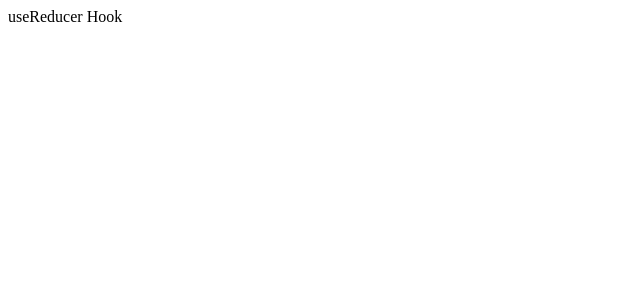
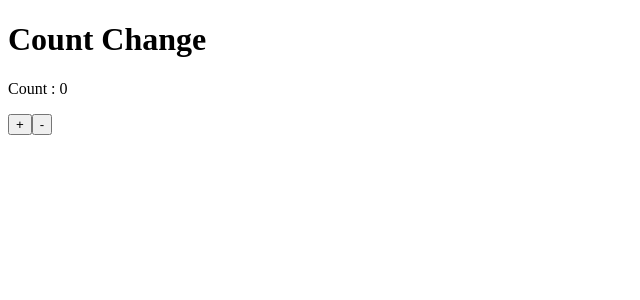
Before and after one commit to atul7970/React-TypeScript, a React (Vite) app: page / in a window 1280 px wide. Shown: the top 300 px of the page, without its empty margins (0-640 px from the left). Built offline with nearby package versions, Linux system fonts and the light colour scheme.

Commit message:
useReducer hook

```diff
--- a/src/App.tsx
+++ b/src/App.tsx
@@ -4,6 +4,8 @@
 //   name: string;
 //   age: number;
 // }
+
+import { useReducer } from "react";
 
 // function App() {
 //   const [user, setUser] = useState<Person>();
@@ -69,8 +71,54 @@
 //   );
 // };
 
+type StateType = {
+  count: number;
+};
+
+type ActionType =
+  | { type: "Increment"; payload: number }
+  | { type: "Decrement"; payload: number };
+
+const initialState: StateType = {
+  count: 0,
+};
+const reducer = (state: StateType, action: ActionType) => {
+  switch (action.type) {
+    case "Increment":
+      return { count: state.count + action.payload };
+    case "Decrement":
+      return { count: state.count - action.payload };
+
+    default:
+      return state;
+  }
+};
+
 function App() {
-  return <div>useReducer Hook</div>;
+  const [state, dispatch] = useReducer(reducer, initialState);
+
+  const increment = (): void => {
+    dispatch({
+      type: "Increment",
+      payload: 1,
+    });
+  };
+  const decrement = (): void => {
+    dispatch({
+      type: "Decrement",
+      payload: 1,
+    });
+  };
+
+  return (
+    <div>
+      <h1>Count Change</h1>
+      <p>Count : {state.count}</p>
+
+      <button onClick={increment}>+</button>
+      <button onClick={decrement}>-</button>
+    </div>
+  );
 }
 
 export default App;
```
Also changed, not shown: src/components/Box2.tsx (+18 -18 lines).
